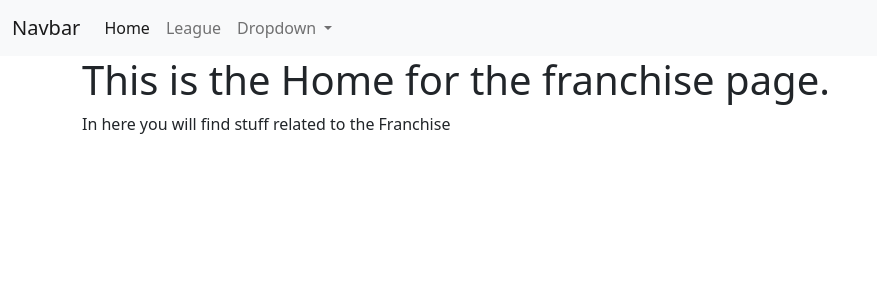
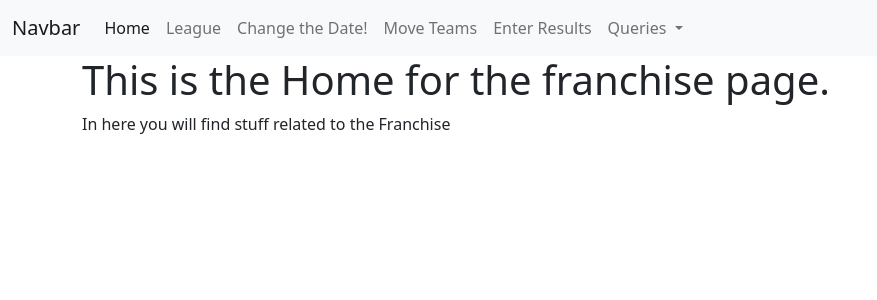
Before and after one commit to yaosam521/CS7330-Project, a Django app: page / in a window 1280 px wide. Shown: the top 300 px of the page, without its empty margins (0-877 px from the left). Run offline with Django 4.2, Linux system fonts and the light colour scheme.

Commit message:
Draft of Navbar completed, also we can add images now

```diff
--- a/sports_gui/franchise/templates/common/bootstrap_js.html
+++ b/sports_gui/franchise/templates/common/bootstrap_js.html
@@ -1,4 +1,2 @@
 <!-- JavaScript Bundle with Popper -->
 <script src="https://cdn.jsdelivr.net/npm/bootstrap@5.2.2/dist/js/bootstrap.bundle.min.js" integrity="sha384-OERcA2EqjJCMA+/3y+gxIOqMEjwtxJY7qPCqsdltbNJuaOe923+mo//f6V8Qbsw3" crossorigin="anonymous"></script>
-<script src="https://cdn.jsdelivr.net/npm/@popperjs/core@2.11.6/dist/umd/popper.min.js" integrity="sha384-oBqDVmMz9ATKxIep9tiCxS/Z9fNfEXiDAYTujMAeBAsjFuCZSmKbSSUnQlmh/jp3" crossorigin="anonymous"></script>
-<script src="https://cdn.jsdelivr.net/npm/bootstrap@5.2.2/dist/js/bootstrap.min.js" integrity="sha384-IDwe1+LCz02ROU9k972gdyvl+AESN10+x7tBKgc9I5HFtuNz0wWnPclzo6p9vxnk" crossorigin="anonymous"></script>
--- a/sports_gui/franchise/templates/common/navbar.html
+++ b/sports_gui/franchise/templates/common/navbar.html
@@ -12,15 +12,25 @@
           <li class="nav-item">
             <a class="nav-link" href="/league">League</a>
           </li>
+          <li class="nav-item">
+            <a class="nav-link" href="/league">Change the Date!</a>
+          </li>
+          <li class="nav-item">
+            <a class="nav-link" href="/league">Move Teams</a>
+          </li>
+          <li class="nav-item">
+            <a class="nav-link" href="/league">Enter Results</a>
+          </li>
           <li class="nav-item dropdown">
-            <a class="nav-link dropdown-toggle" href="#" role="button" data-bs-toggle="dropdown" aria-expanded="false">
-              Dropdown
+            <a class="nav-link dropdown-toggle" href="#" role="button" data-bs-toggle="dropdown" aria-expanded="true">
+              Queries
             </a>
             <ul class="dropdown-menu">
-              <li><a class="dropdown-item" href="#">Action</a></li>
-              <li><a class="dropdown-item" href="#">Another action</a></li>
-              <li><hr class="dropdown-divider"></li>
-              <li><a class="dropdown-item" href="#">Something else here</a></li>
+              <li><a class="dropdown-item" href="#">League</a></li>
+              <li><a class="dropdown-item" href="#">Team</a></li>
+              <li><a class="dropdown-item" href="#">Game</a></li>
+              <li><a class="dropdown-item" href="#">Seasons</a></li>
+              <li><a class="dropdown-item" href="#">Ratings</a></li>
             </ul>
           </li>
         </ul>
--- a/sports_gui/franchise/templates/home/index.html
+++ b/sports_gui/franchise/templates/home/index.html
@@ -1,3 +1,5 @@
+{% load static %}
+
 <!DOCTYPE html>
 <html lang="en">
   <head>
@@ -6,6 +8,7 @@
     <meta http-equiv="X-UA-Compatible" content="ie=edge">
     <title>Franchise of Extraordinary Gentlemen</title>
     {% include '../common/bootstrap_cdn.html' %}
+    <link rel="stylesheet" type="text/css" href='{% static "css/style.css" %}'>
   </head>
   <body>
     {% include '../common/navbar.html' %}
```
Also changed, not shown: sports_gui/franchise/static/css/style.css (renamed from sports_gui/franchise/static/style.css).
